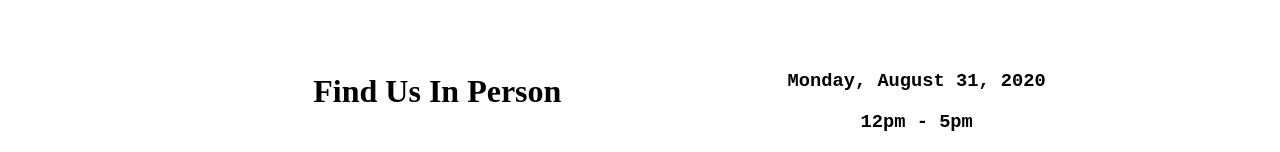
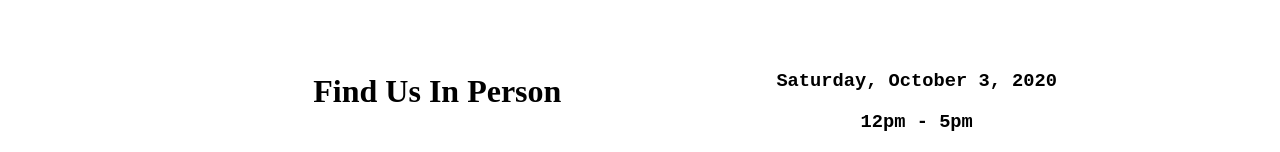
Before and after one commit to TravisExline/flag-company-site, a React (Create React App) app: page / in a window 1280 px wide. Shown: the part 2254-2406 px from the top of the page. Built offline with nearby package versions, Linux system fonts and the light colour scheme; a web font is replaced by a local one.

Commit message:
fixed it, i think!

```diff
--- a/src/containers/MyCalendar.js
+++ b/src/containers/MyCalendar.js
@@ -6,12 +6,6 @@ import '../style/Calendar.css'
 const today = moment().format('dddd, MMMM D, YYYY')
 
 const myEvents = [
-    {
-        eventName: 'Kane County Flea Market',
-        eventDate:  moment('Monday, August 31, 2020').format('dddd, MMMM D, YYYY'),
-        eventStart: '12pm',
-        eventEnd: '5pm'
-    },
     {
         eventName: 'Kane County Flea Market',
         eventDate:  moment('Saturday, October 3, 2020').format('dddd, MMMM D, YYYY'),
@@ -57,13 +51,13 @@ class MyCalendar extends React.Component {
         // only works every other day
 
         myEvents.map((myEvent, i) => {
-            debugger
+            // debugger
             if (i+1 < myEvents.length) {
                 if (new Date(myEvent.eventDate).toDateString() === new Date().toDateString()) {
                     console.log("Date 1 passed")
 
                     correctDateArray.push(myEvent)
-                } else if (new Date().toDateString() > new Date(myEvent.eventDate).toDateString() && new Date(myEvent.eventDate).toDateString() < new Date(myEvents[i + 1].eventDate).toDateString()) {
+                } else if (new Date() < new Date(myEvent.eventDate) && new Date(myEvent.eventDate) < new Date(myEvents[i + 1].eventDate)) {
                     console.log("Date 2 passed")
                     return (
                     correctDateArray.push(myEvent)
```
